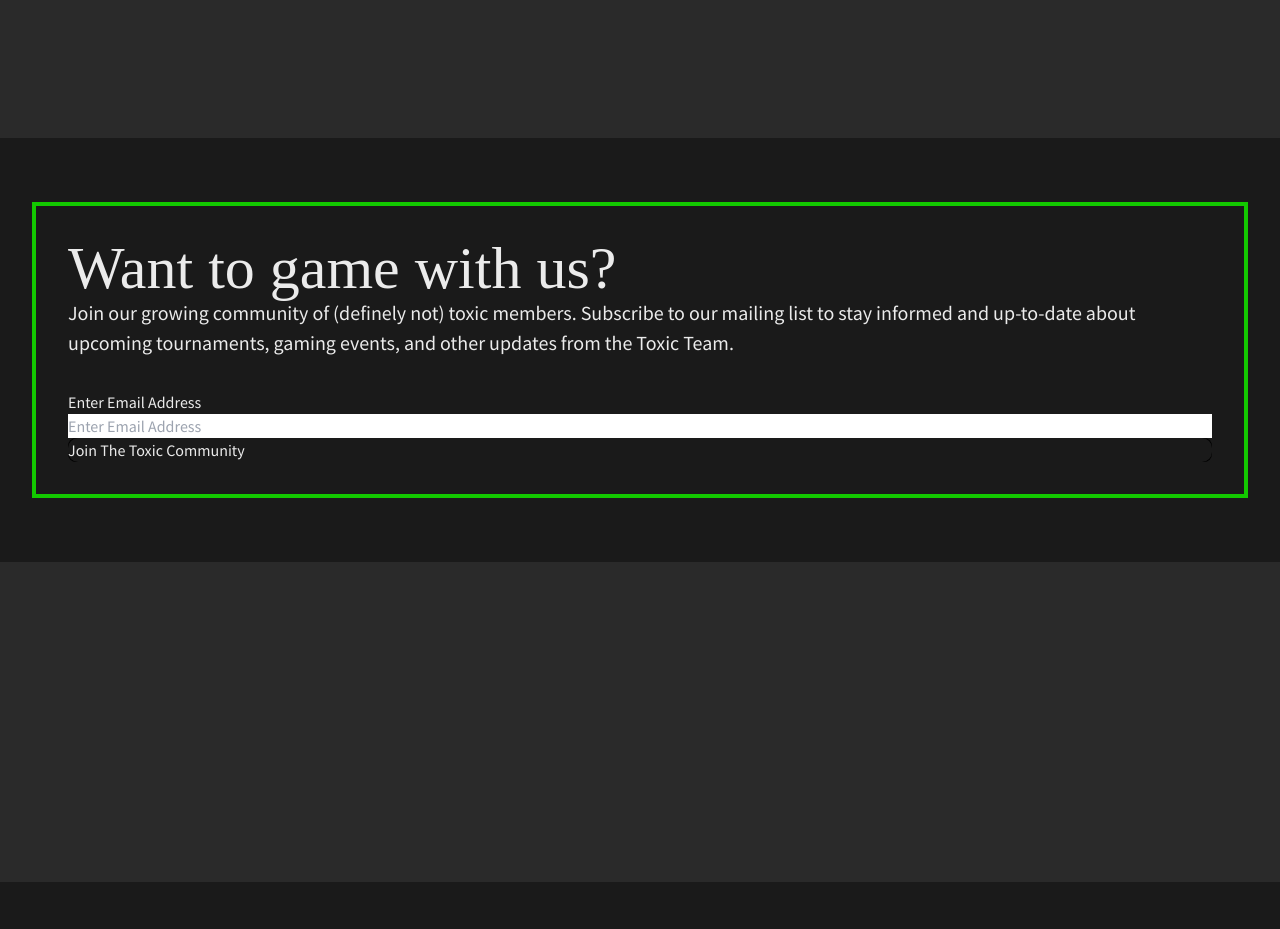
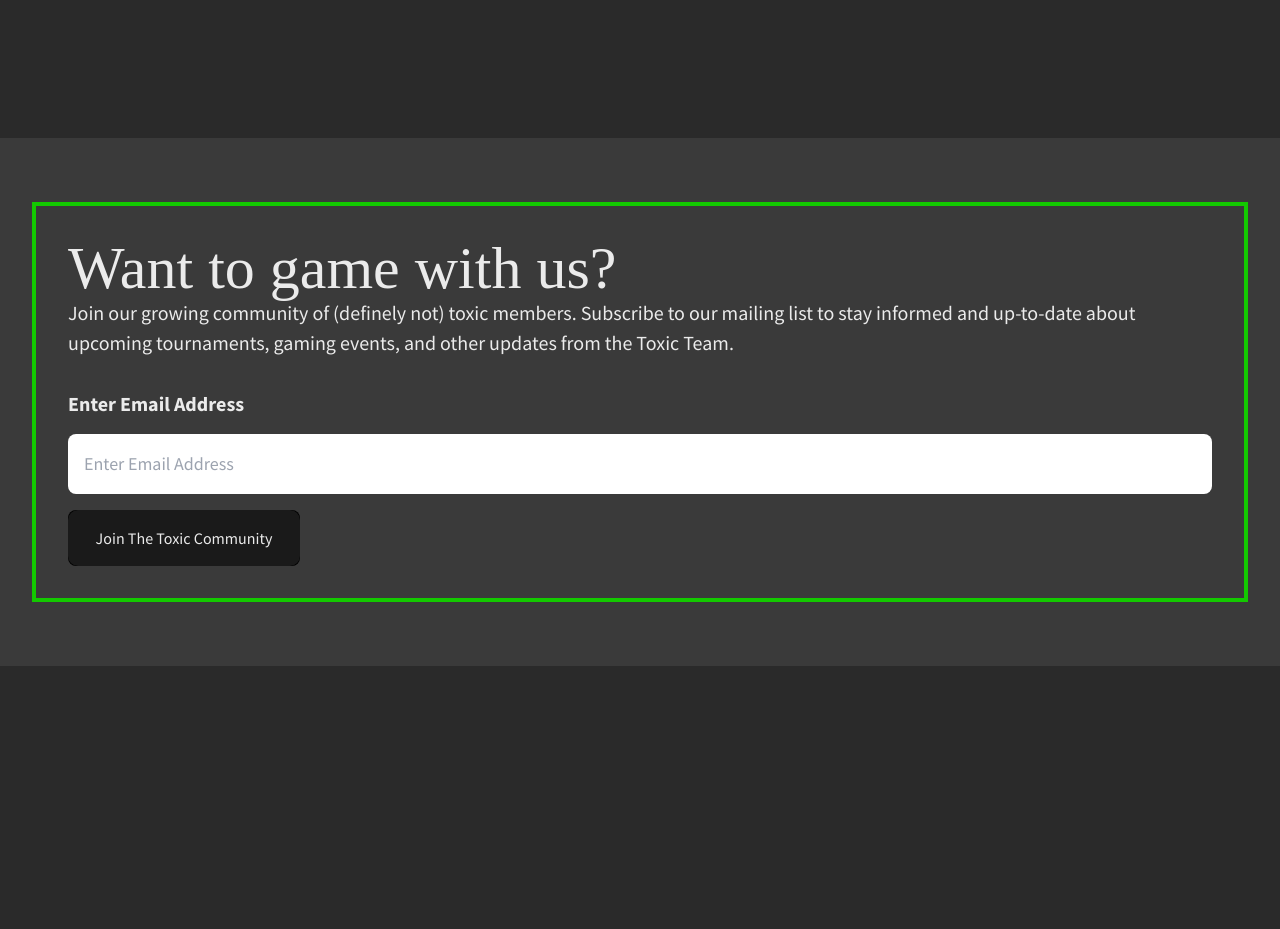
Before and after one commit to austinengelbrecht/toxictournaments, a Vue app: page /home in a window 1280 px wide. Shown: the part 1860-2789 px from the top of the page. Built offline with nearby package versions, Linux system fonts and the light colour scheme; a web font is replaced by a local one.

Commit message:
Styling email signup

```diff
--- a/src/components/ContactForm/EmailForm.vue
+++ b/src/components/ContactForm/EmailForm.vue
@@ -1,13 +1,13 @@
 <template>
   <form
     @submit.prevent="submitEmail"
-    class="cta-form flex flex-col flex-nowrap"
+    class="cta-form flex flex-col flex-nowrap gap-4"
   >
-    <label for="newsletter-signup" class="capitalize text-bold">
+    <label for="newsletter-signup" class="capitalize font-bold text-xl">
       Enter Email Address
     </label>
     <input
-      class="cta-form-input"
+      class="cta-form-input p-4 rounded-lg text-black text-lg"
       type="email"
       name="News Letter Signup"
       id="newsletter-signup"
@@ -15,7 +15,7 @@
       v-model="userEmail"
     />
 
-    <button type="submit" class="glow-on-hover">
+    <button type="submit" class="glow-on-hover p-4 w-[200px] text-center">
       Join The Toxic Community
     </button>
   </form>
--- a/src/components/ContactForm/TheContactForm.vue
+++ b/src/components/ContactForm/TheContactForm.vue
@@ -1,5 +1,5 @@
 <template>
-  <section id="signup" class="px-8 py-16 bg-onyx-3 mt-[10rem]">
+  <section id="signup" class="px-8 py-16 bg-onyx-1 mt-[10rem]">
     <div class="border-solid border-toxic-3 border-4 p-8">
       <div class="mb-8">
         <h2 class="text-6xl">Want to game with us?</h2>
```
